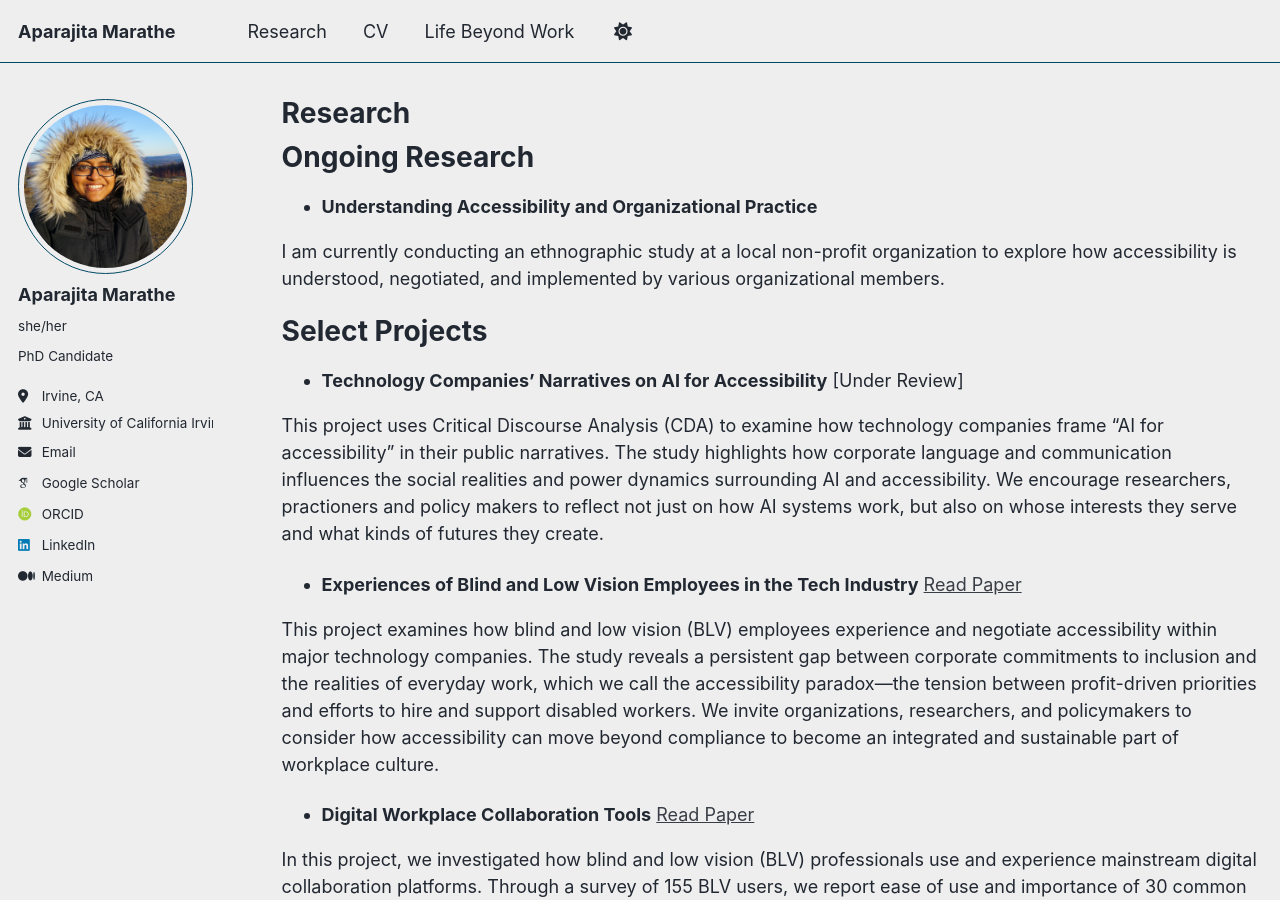
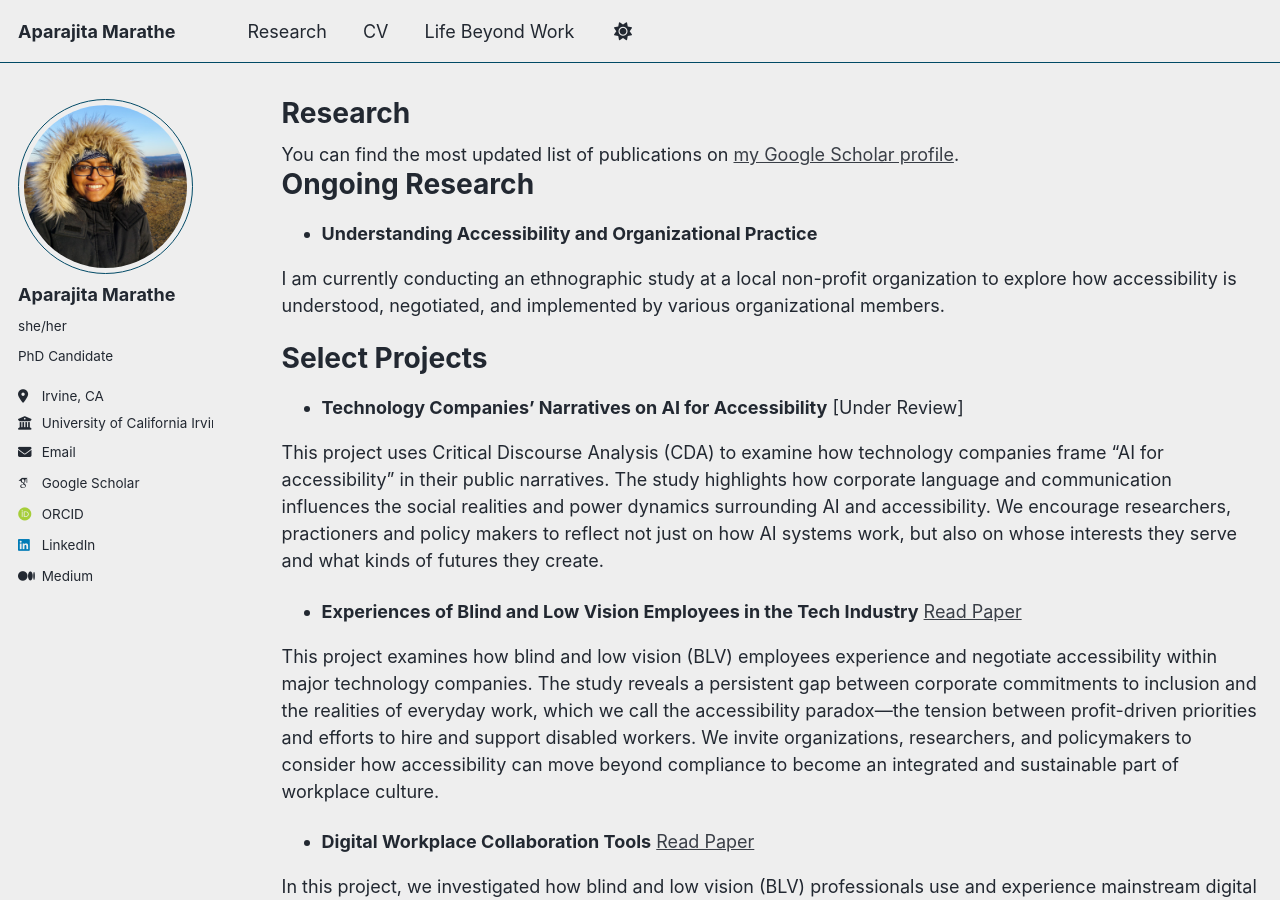
Before and after one commit to aparajitamarathe/aparajitamarathe.github.io, a Jekyll site: the page built from _pages/research.md, in a window 1280 px wide and 900 px high. Built offline with Jekyll 4.4.1, drawn with Linux system fonts in a browser that asks for light colours; some web fonts are replaced.

Commit message:
Update research.md

```diff
--- a/_pages/research.md
+++ b/_pages/research.md
@@ -6,6 +6,11 @@ author_profile: true
 ---
 
 {% include base_path %}
+
+{% if site.author.googlescholar %}
+  <div class="wordwrap">You can find the most updated list of publications on <a href="{{site.author.googlescholar}}">my Google Scholar profile</a>.</div>
+{% endif %}
+
 
 Ongoing Research
 ======
```
